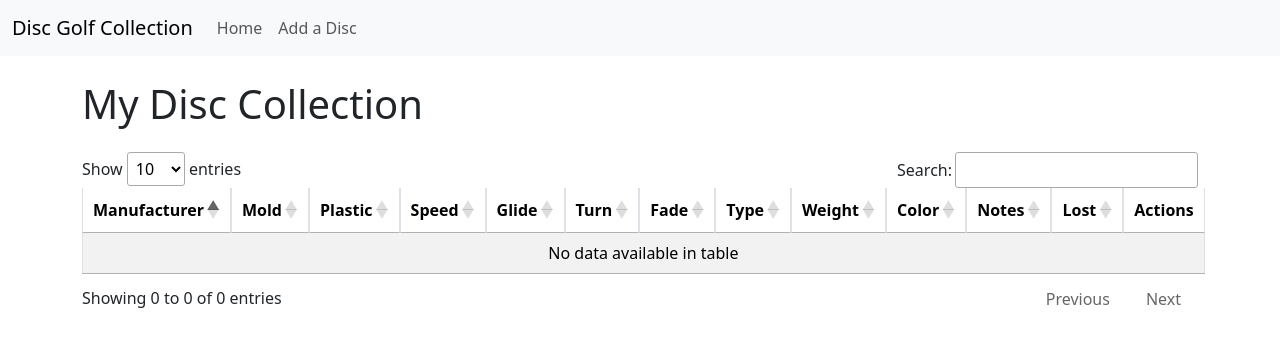
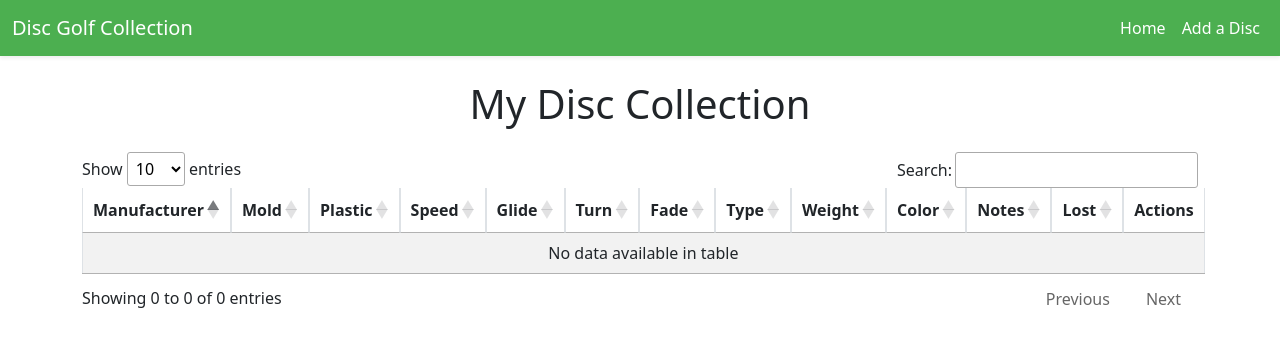
Before and after one commit to bnoobman/disc-collector, a Flask app: page / in a window 1280 px wide. Shown: the top 347 px of the page. Run offline with Flask 3, Linux system fonts and the light colour scheme; data that the repository does not hold is empty; parts of the project's set-up code (start-up, migrations or seed data) failed here and were passed over; some libraries are stand-ins or nearby versions.

Commit message:
feat(app): Add custom CSS
Added custom CSS to make the app look more modern and added a few tweaks to the nav bar and table on the index page for the user to have a better experience.

```diff
--- /dev/null
+++ b/static/css/custom.css
@@ -0,0 +1,62 @@
+/* Custom Primary Color */
+:root {
+    --primary-color: #4CAF50; /* Adjust this color as needed */
+}
+
+/* Navbar Styling */
+.navbar-light.bg-light {
+    background-color: var(--primary-color) !important;
+    color: white;
+}
+
+.navbar-brand,
+.nav-link {
+    color: white !important;
+}
+
+.nav-link:hover {
+    text-decoration: underline;
+}
+
+/* Button Styles */
+.btn-warning,
+.btn-danger,
+.btn-primary,
+.btn {
+    background-color: var(--primary-color) !important;
+    border: none;
+    color: white !important;
+}
+.btn-danger {
+    background-color: #e74c3c !important; /* Distinct red color for delete button */
+}
+.btn:hover {
+    opacity: 0.8;
+}
+
+/* Table Styling */
+.table-hover tbody tr:hover {
+    background-color: #f2f2f2; /* Light gray for hover effect */
+}
+
+.badge.bg-danger {
+    background-color: #e74c3c; /* Red badge for 'Lost' status */
+}
+
+.badge.bg-success {
+    background-color: #4CAF50; /* Green badge for 'Available' status */
+}
+
+/* Additional Styling */
+.hover-underline:hover {
+    text-decoration: underline;
+}
+
+.text-center {
+    text-align: center;
+}
+
+.alert-success {
+    background-color: #d4edda;
+    color: #155724;
+}
--- a/templates/base.html
+++ b/templates/base.html
@@ -4,26 +4,32 @@
     <meta charset="UTF-8">
     <meta name="viewport" content="width=device-width, initial-scale=1.0">
     <title>{% block title %}Disc Golf Collection{% endblock %}</title>
+
     <!-- Bootstrap CSS -->
-    <link href="https://cdn.jsdelivr.net/npm/bootstrap@5.3.0-alpha1/dist/css/bootstrap.min.css" rel="stylesheet">
+    <link href="https://cdn.jsdelivr.net/npm/bootstrap@5.3.0/dist/css/bootstrap.min.css" rel="stylesheet">
+
     <!-- DataTables CSS -->
     <link rel="stylesheet" href="https://cdn.datatables.net/1.11.5/css/jquery.dataTables.min.css">
+
+    <!-- Custom CSS -->
+    <link rel="stylesheet" href="{{ url_for('static', filename='css/custom.css') }}">
 </head>
 <body>
+
     <!-- Navigation Bar -->
-    <nav class="navbar navbar-expand-lg navbar-light bg-light">
+    <nav class="navbar navbar-expand-lg navbar-light bg-light shadow-sm sticky-top">
         <div class="container-fluid">
             <a class="navbar-brand" href="/">Disc Golf Collection</a>
             <button class="navbar-toggler" type="button" data-bs-toggle="collapse" data-bs-target="#navbarNav" aria-controls="navbarNav" aria-expanded="false" aria-label="Toggle navigation">
                 <span class="navbar-toggler-icon"></span>
             </button>
             <div class="collapse navbar-collapse" id="navbarNav">
-                <ul class="navbar-nav">
+                <ul class="navbar-nav ms-auto">
                     <li class="nav-item">
-                        <a class="nav-link" href="/">Home</a>
+                        <a class="nav-link hover-underline" href="/">Home</a>
                     </li>
                     <li class="nav-item">
-                        <a class="nav-link" href="/add">Add a Disc</a>
+                        <a class="nav-link hover-underline" href="/add">Add a Disc</a>
                     </li>
                 </ul>
             </div>
@@ -44,9 +50,11 @@
 
     <!-- jQuery must load before DataTables and custom scripts -->
     <script src="https://code.jquery.com/jquery-3.6.0.min.js"></script>
+
     <!-- DataTables JavaScript -->
     <script src="https://cdn.datatables.net/1.11.5/js/jquery.dataTables.min.js"></script>
+
     <!-- Bootstrap JavaScript -->
-    <script src="https://cdn.jsdelivr.net/npm/bootstrap@5.3.0-alpha1/dist/js/bootstrap.bundle.min.js"></script>
+    <script src="https://cdn.jsdelivr.net/npm/bootstrap@5.3.0/dist/js/bootstrap.bundle.min.js"></script>
 </body>
 </html>
--- a/templates/index.html
+++ b/templates/index.html
@@ -3,25 +3,26 @@
 {% block title %}Disc Collection{% endblock %}
 
 {% block content %}
-    <h1 class="mb-4">My Disc Collection</h1>
+    <!-- Page Header -->
+    <h1 class="mb-4 text-center">My Disc Collection</h1>
 
     <!-- Disc Collection Table with DataTables Initialization -->
-    <table id="discTable" class="table table-striped table-bordered">
+    <table id="discTable" class="table table-hover table-striped table-bordered">
         <thead>
             <tr>
-                <th>Manufacturer</th>
-                <th>Mold</th>
-                <th>Plastic</th>
-                <th>Speed</th>
-                <th>Glide</th>
-                <th>Turn</th>
-                <th>Fade</th>
-                <th>Type</th>
-                <th>Weight</th>
-                <th>Color</th>
-                <th>Notes</th>
-                <th>Lost</th>
-                <th>Actions</th>
+                <th title="Disc Manufacturer">Manufacturer</th>
+                <th title="Disc Mold">Mold</th>
+                <th title="Plastic Type">Plastic</th>
+                <th title="Disc Speed">Speed</th>
+                <th title="Disc Glide">Glide</th>
+                <th title="Disc Turn">Turn</th>
+                <th title="Disc Fade">Fade</th>
+                <th title="Disc Type">Type</th>
+                <th title="Disc Weight">Weight</th>
+                <th title="Disc Color">Color</th>
+                <th title="Additional Notes">Notes</th>
+                <th title="Disc Lost Status">Lost</th>
+                <th title="Edit/Delete Actions">Actions</th>
             </tr>
         </thead>
         <tbody>
@@ -38,11 +39,17 @@
                 <td>{{ disc.weight }} g</td>
                 <td>{{ disc.color }}</td>
                 <td>{{ disc.notes }}</td>
-                <td>{% if disc.is_lost %}Yes{% else %}No{% endif %}</td>
                 <td>
-                    <a href="/edit/{{ disc.id }}" class="btn btn-warning btn-sm">Edit</a>
+                    {% if disc.is_lost %}
+                        <span class="badge bg-danger">Lost</span>
+                    {% else %}
+                        <span class="badge bg-success">Available</span>
+                    {% endif %}
+                </td>
+                <td>
+                    <a href="/edit/{{ disc.id }}" class="btn btn-sm" style="background-color: var(--primary-color); color: white;">Edit</a>
                     <form action="/delete/{{ disc.id }}" method="post" class="d-inline">
-                        <button type="submit" class="btn btn-danger btn-sm">Delete</button>
+                        <button type="submit" class="btn btn-sm btn-danger">Delete</button>
                     </form>
                 </td>
             </tr>
```
